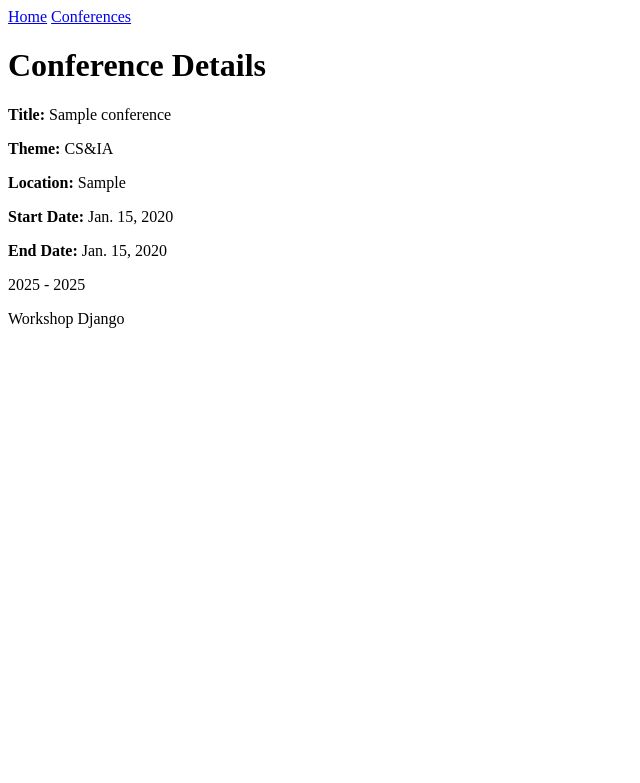
After one commit to Jouininada/PROJET-PYTHON-CF, a Django app: page /conferences/conference/1/ in a window 1280 px wide. The commit adds this page. Shown: the top 783 px of the page, without its empty margins (0-640 px from the left). Run offline with Django 5.2, Linux system fonts and the light colour scheme; tables that the repository leaves empty hold one stand-in row (values such as "Sample post").

Commit message:
commit 1

```diff
--- a/GestionConference3IA4/ConferenceApp/models.py
+++ b/GestionConference3IA4/ConferenceApp/models.py
@@ -1,41 +1,38 @@
-from django.db import models                                       # permet de créer des modèles (tables)
-from django.core.validators import MinLengthValidator, FileExtensionValidator  # valide la longueur et le type de fichier
-from django.core.exceptions import ValidationError                 # permet de lever des erreurs de validation
-import uuid                                                        # utilisé pour générer des identifiants uniques
-from datetime import date                                          # utilisé pour comparer les dates
+from django.db import models
+from django.core.validators import MinLengthValidator, FileExtensionValidator
+from django.core.exceptions import ValidationError
+import uuid
+from datetime import date
 
 
 # =========================
 # Modèle Conference
 # =========================
 class Conference(models.Model):
-    conference_id = models.AutoField(primary_key=True)              # clé primaire auto-incrémentée
-    name = models.CharField(max_length=255)                         # nom de la conférence
-    description = models.TextField(validators=[                     # description avec validation
-        MinLengthValidator(limit_value=30,                          # minimum 30 caractères
+    conference_id = models.AutoField(primary_key=True)
+    name = models.CharField(max_length=255)
+    description = models.TextField(validators=[
+        MinLengthValidator(limit_value=30,
                            message="la description doit contenir au minimum 30 caractères")
     ])
-    location = models.CharField(max_length=255)                     # lieu de la conférence
-
-    # liste des thèmes possibles
+    location = models.CharField(max_length=255)
     THEME = [
         ("CS&IA", "Computer science & IA"),
         ("CS", "Social science"),
         ("SE", "Science and eng")
     ]
-    theme = models.CharField(max_length=255, choices=THEME)         # champ à choix limités
-    start_date = models.DateField()                                 # date de début
-    end_date = models.DateField()                                   # date de fin
-    created_at = models.DateTimeField(auto_now_add=True)            # ajout automatique à la création
-    updated_at = models.DateTimeField(auto_now=True)                # mise à jour automatique à chaque modification
+    theme = models.CharField(max_length=255, choices=THEME)
+    start_date = models.DateField()
+    end_date = models.DateField()
+    created_at = models.DateTimeField(auto_now_add=True)
+    updated_at = models.DateTimeField(auto_now=True)
 
     def clean(self):
-        # vérifie que la date de début est avant la date de fin
-        if self.start_date > self.end_date:
-            raise ValidationError("la date de début de la conférence doit être antérieure à la date de fin")
+        if self.start_date and self.end_date:
+            if self.start_date > self.end_date:
+                raise ValidationError("la date de début de la conférence doit être antérieure à la date de fin")
 
     def __str__(self):
-        # ce qui s’affiche dans l’admin ou en console
         return self.name
 
 
@@ -43,11 +40,10 @@ class Conference(models.Model):
 # Fonctions utilitaires pour Submission
 # =========================
 def generate_submission_id():
-    # génère un identifiant unique du type "SUBA1B2C3D4"
     return "SUB" + uuid.uuid4().hex[:8].upper()
 
+
 def validate_keywords(value):
-    # limite le nombre de mots-clés à 10 maximum
     keywords_list = [k.strip() for k in value.split(",")]
     if len(keywords_list) > 10:
         raise ValidationError("Vous ne pouvez pas avoir plus de 10 mots-clés (séparés par des virgules)")
@@ -58,52 +54,38 @@ def validate_keywords(value):
 # =========================
 class Submission(models.Model):
     submission_id = models.CharField(primary_key=True, max_length=255, unique=True, editable=False)
-    # identifiant unique non modifiable, généré automatiquement
-
-    user = models.ForeignKey("UserApp.User",
-                             on_delete=models.CASCADE,
-                             related_name="submissions")
-    # relie chaque soumission à un utilisateur (si supprimé → supprime aussi ses soumissions)
-
+    user = models.ForeignKey("UserApp.User", on_delete=models.CASCADE, related_name="submissions")
     conference = models.ForeignKey(Conference, on_delete=models.CASCADE, related_name="submissions")
-    # relie chaque soumission à une conférence
-
-    title = models.CharField(max_length=255)                        # titre de l’article
-    abstract = models.TextField()                                   # résumé de l’article
-    keywords = models.TextField(validators=[validate_keywords])     # liste de mots-clés (validée)
-    paper = models.FileField(upload_to="papers/",
-                             validators=[FileExtensionValidator(allowed_extensions=['pdf'])])
-    # fichier PDF du papier soumis
-
-    CHOICES = [                                                     # différents statuts possibles
+    title = models.CharField(max_length=255)
+    abstract = models.TextField()
+    keywords = models.TextField(validators=[validate_keywords])
+    paper = models.FileField(upload_to="papers/", validators=[FileExtensionValidator(allowed_extensions=['pdf'])])
+    CHOICES = [
         ("submitted", "submitted"),
         ("under review", "under review"),
         ("accepted", "accepted"),
         ("rejected", "rejected")
     ]
-    status = models.CharField(max_length=255, choices=CHOICES)      # statut actuel
-    payed = models.BooleanField(default=False)                      # indique si la soumission est payée
-    submission_date = models.DateField(auto_now_add=True)           # date automatique à la création
-    created_at = models.DateTimeField(auto_now_add=True)            # horodatage création
-    updated_at = models.DateTimeField(auto_now=True)                # horodatage mise à jour
+    status = models.CharField(max_length=255, choices=CHOICES)
+    payed = models.BooleanField(default=False)
+    submission_date = models.DateField(auto_now_add=True)
+    created_at = models.DateTimeField(auto_now_add=True)
+    updated_at = models.DateTimeField(auto_now=True)
 
     def clean(self):
-        # vérifie que la conférence n’est pas déjà passée
-        if self.conference.start_date < date.today():
-            raise ValidationError("Vous ne pouvez soumettre un article que pour une conférence à venir")
+        if self.conference and self.conference.start_date:
+            if self.conference.start_date < date.today():
+                raise ValidationError("Vous ne pouvez soumettre un article que pour une conférence à venir")
 
-        # limite à 3 soumissions par utilisateur et par jour
         count_today = Submission.objects.filter(user=self.user,
                                                 submission_date=date.today()).count()
         if self._state.adding and count_today >= 3:
             raise ValidationError("Vous ne pouvez soumettre plus de 3 articles par jour")
 
     def save(self, *args, **kwargs):
-        # génère un ID unique seulement à la création
         if not self.submission_id:
             self.submission_id = generate_submission_id()
-        super().save(*args, **kwargs)                               # sauvegarde classique du modèle
+        super().save(*args, **kwargs)
 
     def __str__(self):
-        # affichage du titre + nom de l’utilisateur dans l’admin
         return f"{self.title} - {self.user.username}"
--- a/GestionConference3IA4/ConferenceApp/urls.py
+++ b/GestionConference3IA4/ConferenceApp/urls.py
@@ -1,7 +1,10 @@
 from django.urls import path
-from .views import ConferenceList  # ✅ Import direct de la classe
+from .views import *
 
 urlpatterns = [
-    # path("liste/", views.all_conference, name='all_conference'),  # ancienne version (FBV)
-    path("liste/", ConferenceList.as_view(), name='conference_list'),  # nouvelle version (CBV)
+    path("liste/", ConferenceList.as_view(), name='all_conference'),
+    path("conference/<int:pk>/", ConferenceDetails.as_view(), name='conference-details'),
+    path("form/", ConferenceCreate.as_view(), name='conference-add'),
+    path("<int:pk>/edit", ConferenceUpdate.as_view(), name='conference-edit'),  # <-- slash ajouté
+    path("<int:pk>/delete",ConferenceDelete.as_view(),name='conference-delete')
 ]
--- a/GestionConference3IA4/ConferenceApp/views.py
+++ b/GestionConference3IA4/ConferenceApp/views.py
@@ -1,6 +1,9 @@
 from django.shortcuts import render
+from django.urls import reverse_lazy
 from .models import Conference
-from django.views.generic import ListView,DetailView
+from django.views.generic import ListView,DetailView,CreateView,UpdateView,DeleteView
+from .forms import ConferenceModel
+
 # Create your views here.
 
 def all_conference(req):
@@ -19,4 +22,24 @@ class ConferenceList(ListView):
 class ConferenceDetails(DetailView):
      model= Conference
      context_object_name="conference"
-     template_name='conference/listConference.html'
+     template_name='conference/conference-details.html'
+
+class ConferenceCreate(CreateView):
+    model=Conference
+    template_name='conference/Conference_form.html'
+    #fields="_all_"
+    form_class=ConferenceModel
+    success_url=reverse_lazy("all_conference")
+
+class ConferenceUpdate(UpdateView):
+    model=Conference
+    template_name='conference/Conference_form.html'
+    #fields="_all_"
+    form_class=ConferenceModel
+    success_url=reverse_lazy("all_conference")
+
+class ConferenceDelete(DeleteView):
+    model=Conference
+    template_name='conference/Conference_confirm_delete.html'
+    fields="_all_"
+    success_url=reverse_lazy("all_conference")
--- /dev/null
+++ b/GestionConference3IA4/GestionConference3IA4/template/base.html
@@ -0,0 +1,15 @@
+<html>
+<body>
+    <nav>
+        <a href="#">Home</a>
+        <a href="{% url 'all_conference' %}">Conferences</a>
+    </nav>
+    <div>
+        {% block content %}{% endblock %}
+    </div>
+    <footer>
+        <p>2025 - 2025</p>
+        <p>Workshop Django</p>
+    </footer>
+</body>
+</html>
--- /dev/null
+++ b/GestionConference3IA4/GestionConference3IA4/template/conference/conference-details.html
@@ -0,0 +1,11 @@
+{% extends "base.html"%}
+{% block content %}
+<h1>Conference Details</h1>
+
+<p><strong>Title:</strong> {{ conference.name }}</p>
+<p><strong>Theme:</strong> {{ conference.theme }}</p>
+<p><strong>Location:</strong> {{ conference.location }}</p>
+<p><strong>Start Date:</strong> {{ conference.start_date }}</p>
+<p><strong>End Date:</strong> {{ conference.end_date }}</p>
+
+{% endblock %}
```
Also changed, not shown: GestionConference3IA4/ConferenceApp/forms.py (added, +34 -0 lines), GestionConference3IA4/GestionConference3IA4/template/conference/conference_confirm_delete.html (added, +10 -0 lines), GestionConference3IA4/GestionConference3IA4/template/conference/conference_form.html (added, +15 -0 lines), GestionConference3IA4/GestionConference3IA4/template/conference/listConference.html (+16 -5 lines), 2 other files.
